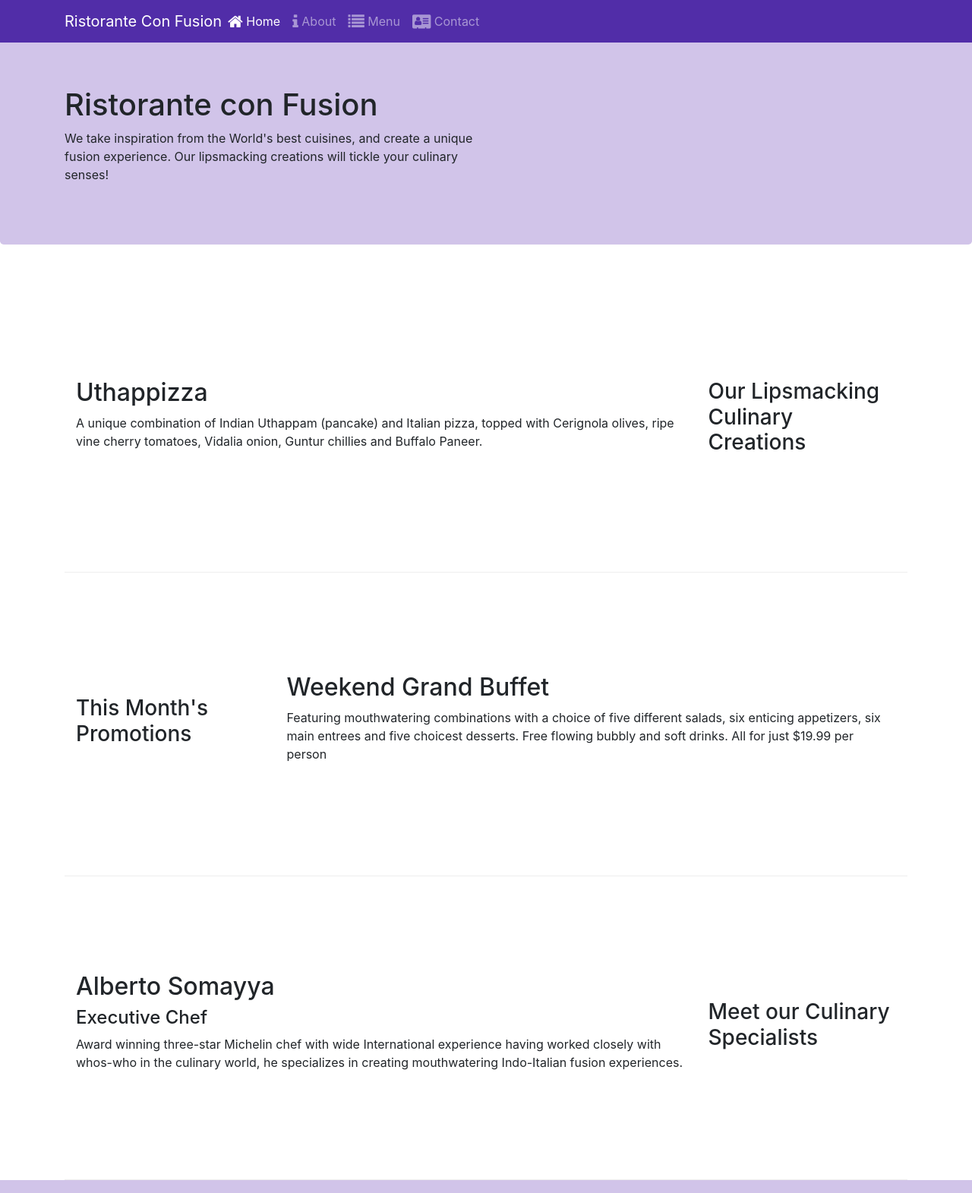
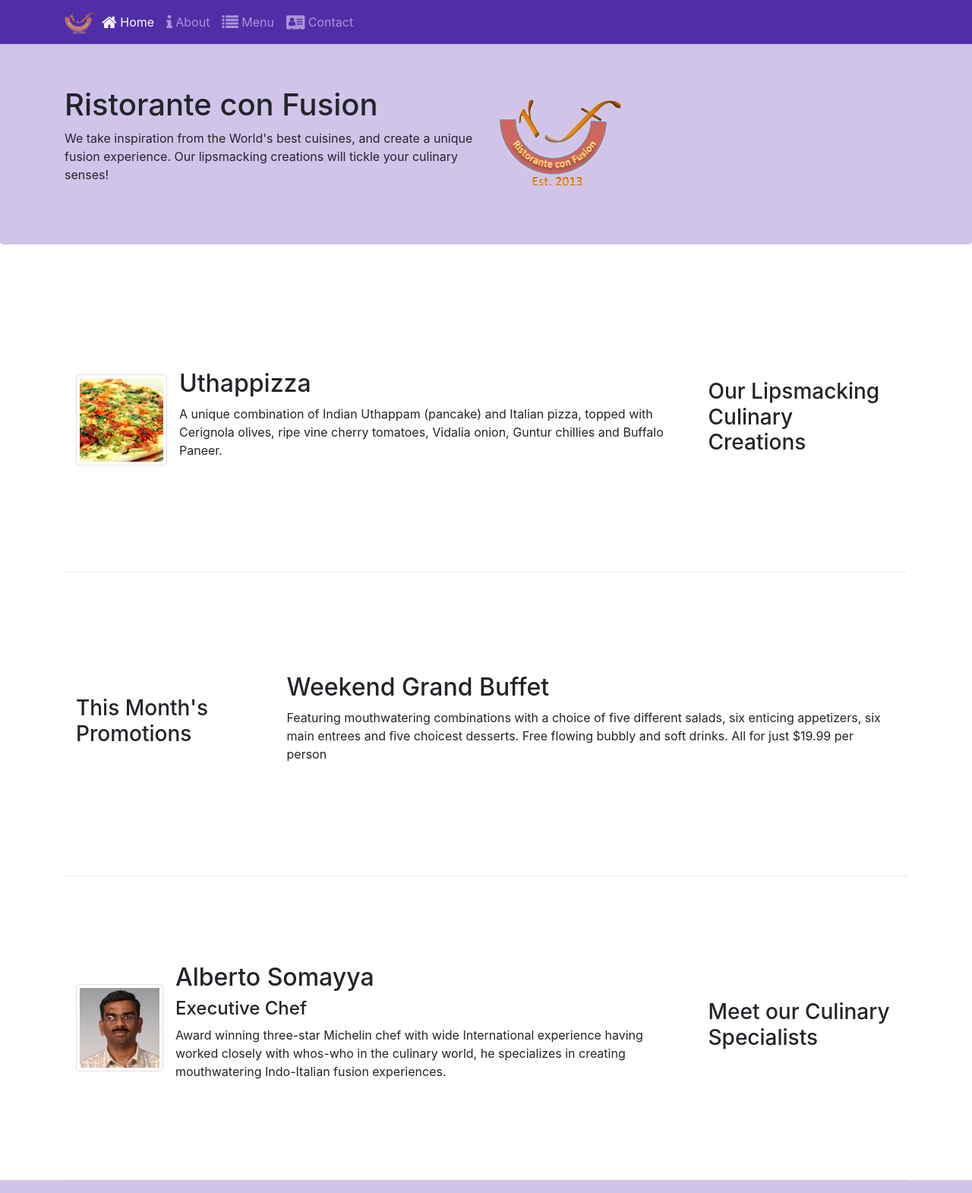
Before and after one commit to kychris/Bootstrap-Learning, a website: page Week1/conFusion/index.html in a window 1280 px wide. Shown: the top 1571 px of the page at 76% size. Drawn offline with nearby package versions, Linux system fonts and the light colour scheme.

Commit message:
images and media added:

```diff
--- a/Week1/conFusion/index.html
+++ b/Week1/conFusion/index.html
@@ -24,7 +24,7 @@
                 <span class="navbar-toggler-icon"></span>
             </button>
 
-            <a class = "navbar-brand mr-auto" href = "#">Ristorante Con Fusion</a>
+            <a class = "navbar-brand mr-auto" href = "#"><img src="img/logo.png" height="30" width="41"></a>
             <div class="collapse navbar-collapse" id="Navbar">
                 <ul class = "navbar-nav mr-auto">
                     <li class = "nav-item active"><a class="nav-link" href="#"><span class="fa fa-home fa-lg"></span> Home</a></li>
@@ -44,7 +44,8 @@
                     <h1>Ristorante con Fusion</h1>
                     <p>We take inspiration from the World's best cuisines, and create a unique fusion experience. Our lipsmacking creations will tickle your culinary senses!</p>
                 </div>
-                <div class = "col-12 col-sm">
+                <div class = "col-12 col-sm align-self-center">
+                    <img src="img/logo.png" class="img-fluid">
                 </div>
             </div>
         </div>
@@ -56,8 +57,14 @@
                 <h3>Our Lipsmacking Culinary Creations</h3>
             </div>
             <div class = "col col-sm order-sm-first col-md">
-                <h2>Uthappizza</h2>
-                <p>A unique combination of Indian Uthappam (pancake) and Italian pizza, topped with Cerignola olives, ripe vine cherry tomatoes, Vidalia onion, Guntur chillies and Buffalo Paneer.</p>
+                <div class="media">
+                    <img class="d-flex mr-3 img-thumbnail align-self-center" src = "img/uthappizza.png">
+                    <div class="media-body">
+                        <h2 class="mt-0">Uthappizza</h2>
+                        <p>A unique combination of Indian Uthappam (pancake) and Italian pizza, topped with Cerignola olives, ripe vine cherry tomatoes, Vidalia onion, Guntur chillies and Buffalo Paneer.</p>
+                    </div>
+                </div>
+
             </div>
         </div>
 
@@ -77,9 +84,15 @@
                 <h3>Meet our Culinary Specialists</h3>
             </div>
             <div class = "col col-sm order-sm-first col-md">
-                <h2>Alberto Somayya</h2>
-                <h4>Executive Chef</h4>
-                <p>Award winning three-star Michelin chef with wide International experience having worked closely with whos-who in the culinary world, he specializes in creating mouthwatering Indo-Italian fusion experiences. </p>
+                <div class="media">
+                    <img class="d-flex mr-3 img-thumbnail align-self-center"
+                        src="img/alberto.png">
+                    <div class="media-body">
+                        <h2>Alberto Somayya</h2>
+                        <h4>Executive Chef</h4>
+                        <p>Award winning three-star Michelin chef with wide International experience having worked closely with whos-who in the culinary world, he specializes in creating mouthwatering Indo-Italian fusion experiences. </p>
+                    </div>
+                </div>
             </div>
         </div>
     </div>
```
Also changed, not shown: Week1/conFusion/aboutus.html (+4 -3 lines), Week1/conFusion/contactus.html (+1 -1 lines), Week1/conFusion/img/alberto.png (added), Week1/conFusion/img/buffet.png (added), Week1/conFusion/img/logo.png (added), Week1/conFusion/img/uthappizza.png (added).
